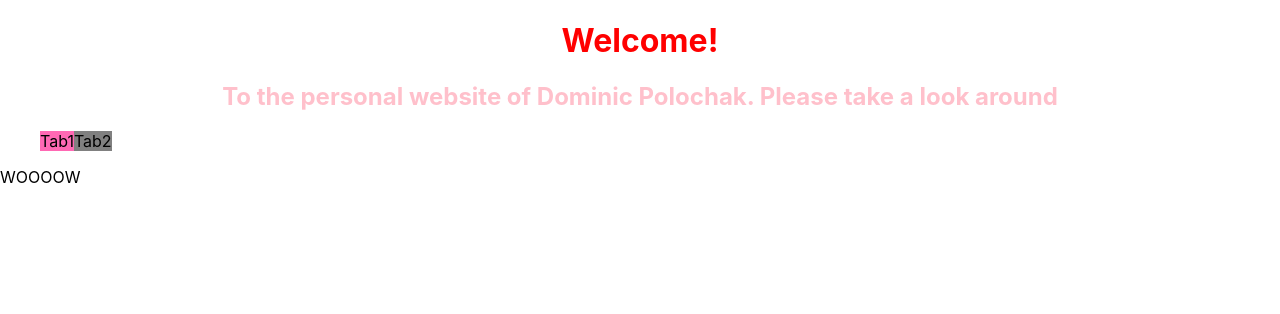
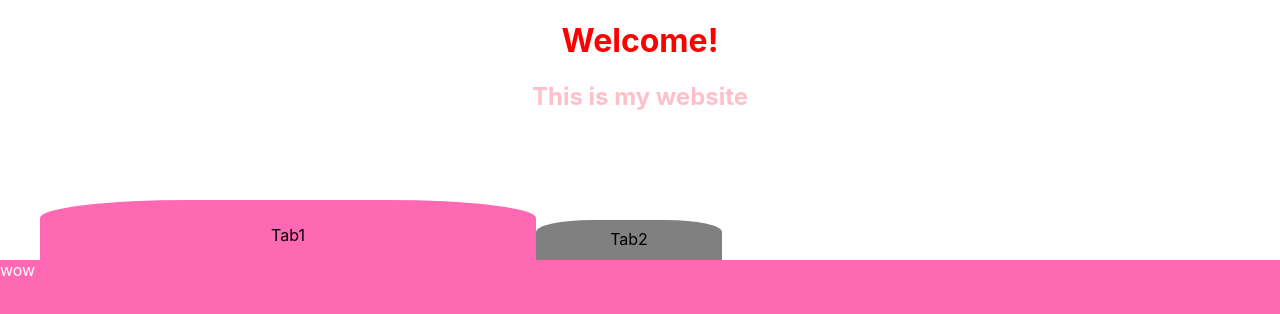
Before and after one commit to dompolochak/AboutMe, a React (Create React App) app in the folder app/: page / in a window 1280 px wide. Shown: the top 314 px of the page. Built offline with nearby package versions, Linux system fonts and the light colour scheme.

Commit message:
Make tabs look better

```diff
--- a/app/src/components/BodyCompnent.tsx
+++ b/app/src/components/BodyCompnent.tsx
@@ -1,5 +1,7 @@
 import React, {memo, ReactElement, useState} from "react";
 import { Tabs, TabList, Tab, TabPanel} from "react-tabs";
+import { TabLabel } from "./TabLablel";
+import { TabBody } from "./TabBody";
 import "../styles/body.css"
 
 
@@ -9,24 +11,24 @@ export const BodyComoponent = memo(function BodyComponent(): ReactElement {
 
 
     return (
-        <>
+        <div className="Body">
             <Tabs selectedIndex={tabIndex} onSelect={(index) => setTabIndex(index)} selectedTabClassName={"Selected"}>
                 <TabList className={"TabList"}>
-                    <Tab className={"Tab"}>
-                        <div>
-                            <span>Tab1</span>
-                        </div>
+                    <Tab className={"Tab Tab1"}>
+                        <TabLabel label="Tab1" className="Tab1"/>
                     </Tab>
-                    <Tab className={"Tab"}>
-                        <div>
-                            <span>Tab2</span>
-                        </div>
+                    <Tab className={"Tab Tab2"}>
+                        <TabLabel label="Tab2" className="Tab2"/>
                     </Tab>
                 </TabList>
-                <TabPanel><p>WOOOOW</p></TabPanel>
-                <TabPanel><p>AMAZING</p></TabPanel>
+                <TabPanel className="Panel First">
+                    <TabBody message="wow" className="Panel1"/>
+                </TabPanel>
+                <TabPanel className="Panel Second">
+                    <TabBody message = "wow" className="Panel2"/>
+                </TabPanel>
             </Tabs>
-        </>
+        </div>
     )
 
 });
--- a/app/src/components/HeaderComponent.tsx
+++ b/app/src/components/HeaderComponent.tsx
@@ -3,17 +3,17 @@ import '../styles/header.css'
 
 export const HeaderComponent = memo(function HeaderComponent(): ReactElement{
     return (
-        <>
+        <div className="Header">
             <div>
-                <h1 className="Header">
+                <h1 className="Title">
                     Welcome!
                 </h1>
             </div>
             <div>
                 <h2 className="SubHeader">
-                    To the personal website of Dominic Polochak. Please take a look around
+                    This is my website
                 </h2>
             </div>
-        </>
+        </div>
     )
 })
--- a/app/src/components/PageComponent.tsx
+++ b/app/src/components/PageComponent.tsx
@@ -1,6 +1,7 @@
 import React, {ReactElement, memo} from "react";
 import { HeaderComponent } from "./HeaderComponent";
 import { BodyComoponent } from "./BodyCompnent";
+import "../styles/page.css"
 
 
 export const PageComponent = memo(function PageComponent(): ReactElement {
--- /dev/null
+++ b/app/src/components/TabBody.tsx
@@ -0,0 +1,19 @@
+import React, { ReactElement, memo} from "react";
+import '../styles/body.css'
+
+interface IProps{
+    message: string;
+    className: string;
+}
+
+export const TabBody = memo(function TabBody(props: IProps): ReactElement{
+    const {message} = props;
+    const {className} = props;
+
+    return (
+        <div className={className}>
+            <p className="BodyParagraph">{message} </p>
+        </div>
+    )
+
+});
--- /dev/null
+++ b/app/src/components/TabLablel.tsx
@@ -0,0 +1,17 @@
+import React, { ReactElement, memo } from "react";
+
+interface IProps{
+    label: string;
+    className: string;
+}
+
+export const TabLabel = memo(function TabLabel(props: IProps): ReactElement{
+    const {label, className} = props;
+
+    return (
+        <div className={className}>
+            <span>{label}</span>
+        </div>
+    );
+
+});
--- a/app/src/index.css
+++ b/app/src/index.css
@@ -1,4 +1,5 @@
 body {
+  height: 100%;
   margin: 0;
   font-family: -apple-system, BlinkMacSystemFont, 'Segoe UI', 'Roboto', 'Oxygen',
     'Ubuntu', 'Cantarell', 'Fira Sans', 'Droid Sans', 'Helvetica Neue',
@@ -6,6 +7,14 @@ body {
   -webkit-font-smoothing: antialiased;
   -moz-osx-font-smoothing: grayscale;
 }
+html{
+  margin:0;
+  height: 100%;
+}
+
+#root{
+  height:100%;
+}
 
 code {
   font-family: source-code-pro, Menlo, Monaco, Consolas, 'Courier New',
--- a/app/src/styles/body.css
+++ b/app/src/styles/body.css
@@ -1,14 +1,74 @@
 .Tab.Selected{
+    width: 40%;
+    height: 60px;
+}
+.Tab{
+    width: 15%;
+    height: 40px;
+    align-self: end;
+    background-color: gray;
+    border-radius: 30% 30% 0 0;
+}
+
+.Tab1 >span, .Tab2 > span {
+    margin-top: 5%;
+}
+
+.Tab > * {
+    height: 100%;
+    border-radius: 30% 30% 0 0;
+    display: flex;
+    justify-content: center;
+}
+
+.Tab1.Tab.Selected{
     background-color: hotpink;
 }
-.Tab{
-    background-color: gray;
+
+.Tab2.Tab.Selected{
+    background-color: aqua;
 }
+
 .TabList{
     display:flex;
-    width: min-content;
+}
+
+.BodyParagraph{
+    margin: 0;
+}
+
+.PageContainer .Body{
+    flex: 1 1 auto;
+}
+.react-tabs{
+    height:100%;
+}
+
+.Panel{
+    width: 100%;
+}
+
+.Panel > * {
+    height: 100%;
+}
+
+.Panel.react-tabs__tab-panel--selected{
+    height:100%;
+}
+
+
+
+.Panel1{
+    background-color: hotpink;
+    color: white;
+}
+
+.Panel2{
+    background-color: aqua;
+    color: white;
 }
 
 ul{
     list-style-type: none;
+    margin: 0;
 }
--- a/app/src/styles/header.css
+++ b/app/src/styles/header.css
@@ -1,10 +1,14 @@
 
-.Header, .SubHeader{
+.Title, .SubHeader{
     display:flex;
     justify-content: center;
 }
 
-.Header{
+.PageContainer .Header{
+    flex: 0 1 200px;
+}
+
+.Title{
     color: red;
 }
 .SubHeader{
--- /dev/null
+++ b/app/src/styles/page.css
@@ -0,0 +1,5 @@
+.PageContainer{
+    display:flex;
+    flex-flow: column;
+    height: 100%;
+}
```
